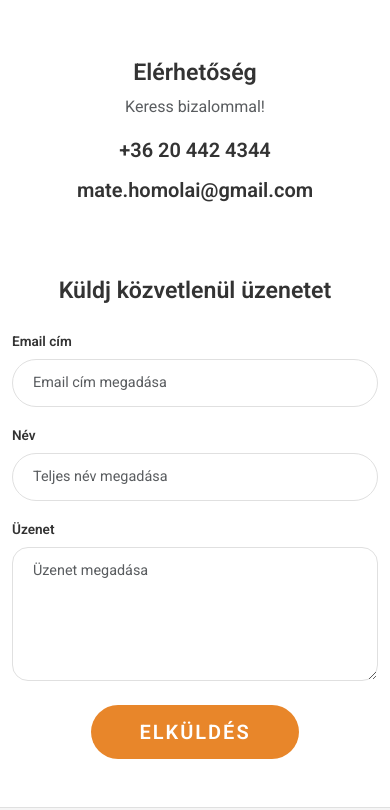
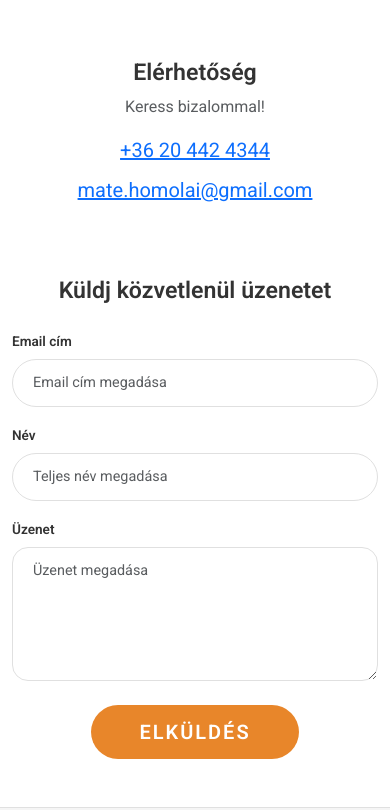
Before and after one commit to orosziofficial/homolai-weboldal, a plain HTML site: page kapcsolat.html in a window 390 px wide. Shown: the part 2220-3030 px from the top of the page. Drawn offline with nearby package versions, Linux system fonts and the light colour scheme.

Commit message:
Mobil javítások: kattintható elérhetőség

```diff
--- a/kapcsolat.html
+++ b/kapcsolat.html
@@ -96,9 +96,9 @@
         <div class="container text-center">
             <h3 class="fw-bold mb-2" data-i18n="c_info">Elérhetőség</h3>
             <p class="text-muted" data-i18n="c_info_sub">Keress bizalommal!</p>
-            <div class="contact-details d-flex justify-content-center gap-5 mt-3">
-                <span class="fs-5">+36 20 442 4344</span>
-                <span class="fs-5">mate.homolai@gmail.com</span>
+            <div class="contact-details d-flex flex-wrap justify-content-center column-gap-5 row-gap-2 mt-3">
+                <a class="fs-5 contact-link" href="tel:+36204424344">+36 20 442 4344</a>
+                <a class="fs-5 contact-link" href="mailto:mate.homolai@gmail.com">mate.homolai@gmail.com</a>
             </div>
         </div>
     </section>
```
